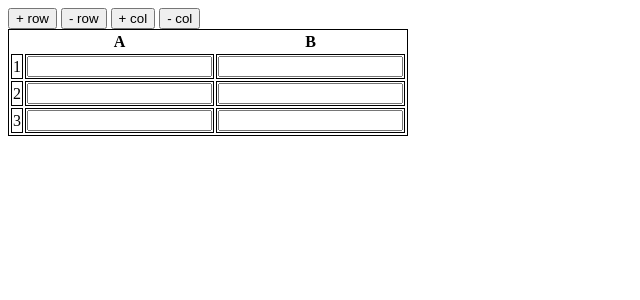
After one commit to o2m8r/OLPaPM, a PHP site: page /HTML-UI/xcell.html in a window 1280 px wide. The commit adds this page. Shown: the top 300 px of the page, without its empty margins (0-640 px from the left). Run offline with PHP 8.4, Linux system fonts and the light colour scheme.

Commit message:
Add files via upload

```diff
--- /dev/null
+++ b/HTML-UI/xcell.html
@@ -0,0 +1,142 @@
+<!DOCTYPE html>
+<!--
+    NOT UPDATED SINCE FIRST CREATION :P
+    Date created: April 9 2018
+    coded by Daniel Ibañez
+-->
+<html>
+    <head>
+        <title>Excel</title>
+        <style>
+            table, td {
+                border: 1px solid black;
+            }
+        </style>
+    </head>
+<body>
+<button onclick="make('addRow');">+ row</button>
+<button onclick="make('deleteRow');">- row</button>
+<button onclick="make('addCol');">+ col</button>
+<button onclick="make('deleteCol');">- col</button>
+
+<table id="mainTable">
+ <thead>
+  <tr>
+    <th id="thtd00"></th>
+    <th id="A">A</th>
+    <th id="B">B</th>
+  </tr>
+ </thead>
+ <tbody>
+  <tr id="tr1">
+    <td id="1">1</td>
+    <td id="1A"><input type="text"></td>
+    <td id="1B"><input type="text"></td>
+  </tr>
+  <tr id="tr2">
+    <td id="2">2</td>
+    <td id="2A"><input type="text"></td>
+    <td id="2B"><input type="text"></td>
+  </tr>
+  <tr id="tr3">
+    <td id="3">3</td>
+    <td id="3A"><input type="text"></td>
+    <td id="3B"><input type="text"></td>
+  </tr>
+ </tbody>
+</table>
+<br>
+
+
+
+<script>
+
+function make(todo){
+
+    var table = document.getElementById('mainTable');
+    //head
+    var headers = ['A','B','C','D','E','F','G','H','I','J','K','L','M','N','O','P','Q','R','S','T','U','V','W','X','Y','Z','AA','BB','CC','DD','EE','FF','GG','HH','II','JJ','KK','LL','MM','NN','OO','PP','QQ','RR','SS','TT','UU','VV','WW','XX','YY','ZZ','AAA','BBB','CCC','DDD','EEE','FFF','GGG','HHH','III','JJJ','KKK','LLL','MMM','NNN','OOO','PPP','QQQ','RRR','SSS','TTT','UUU','VVV','WWW','XXX','YYY','ZZZ'];
+    var headCount = document.querySelectorAll('th').length;
+    var lastHead = document.querySelectorAll('th')[headCount-1];
+    var lastHeadId = lastHead.id.substring(2,8);
+    //rows
+    var rowCount = document.querySelectorAll('tr').length; //pahalang na row count
+    var lastRow = document.querySelectorAll('tr')[rowCount-1];
+    var lastRowId = lastRow.id.substring(2,8);
+    //columns
+    var colCount = lastRow.querySelectorAll('td').length; //pahalang na column count
+    var firstCol = lastRow.querySelectorAll('td')[0].innerHTML;
+    var lastCol = lastRow.querySelectorAll('td')[colCount-1];
+    var lastColId = lastCol.id.substring(10,13);  //kuha nung last 2 number sa id
+
+
+    if( todo === "addRow"){
+        //alert('addRow');
+        var row = document.getElementsByTagName('tr');
+        var rowNum = parseInt(firstCol);  //innerHTML ng first <td>
+        var rowId = parseInt(lastRowId); //id ng first <tr>
+
+        //dagdag row
+        var lastInsertedRow = table.insertRow(rowCount);
+        lastInsertedRow.id = "tr"+(rowId+1);
+        lastInsertedRow.innerHTML = "<td id="+ (rowNum+1) +">"+ (rowNum+1) +"</td>";
+
+        //dagdag cells
+        for(var i = 1; i<=colCount-1; i++){
+            var x = row[rowCount].insertCell(i);
+            x.id = rowCount+headers[i-1];
+            x.innerHTML = "<input type=\"text\" value=\"new cell\">";
+        }
+
+    }else if( todo === "deleteRow"){
+        //alert('deleteRow');
+        if(rowCount == 2){
+            alert('cannot erase last row'); //bawal magdelete pag isang row nalang :P
+        }else{
+            table.deleteRow(-1);
+        }
+
+    }else if( todo === "addCol"){
+        //alert('addCol');
+        if( headCount == 79){
+            alert('maximum columns reached');
+        }else{
+            var row = document.getElementsByTagName('tr');
+            //var headNum = parseInt(lastHeadId);  //innerHTML ng last <th>
+
+            //para sa <thead> to
+            var tr = table.tHead.children[0];
+            var th = document.createElement('th');
+                th.innerHTML = headers[colCount-1];
+                th.id = (headers[colCount-1]);
+                tr.appendChild(th);
+
+            for(var i = 1; i<=rowCount-1; i++){
+                var x = row[i].insertCell(colCount);
+                x.id = i+headers[colCount-1];
+                x.innerHTML = "<input type=\"text\" value=\"new cell\">";
+            }
+        }
+
+    }else if( todo === "deleteCol"){
+        //alert('deleteCol');
+        var row = document.getElementsByTagName('tr');
+        if(colCount == 2){
+            alert('cannot delete last column');
+        }else{
+            var tr = table.tHead.children[0];
+            var th = document.getElementsByTagName('th')[colCount-1];
+                tr.removeChild(th);
+
+            for(var i = 1; i<=rowCount-1; i++){
+                var x = row[i].deleteCell(-1);
+            }
+        }
+    }else{
+        alert('no jobs, go home cabron!');
+    }
+}
+</script>
+
+</body>
+</html>
```
Also changed, not shown: server.php (+51 -34 lines), xcell.php (+18 -18 lines).
